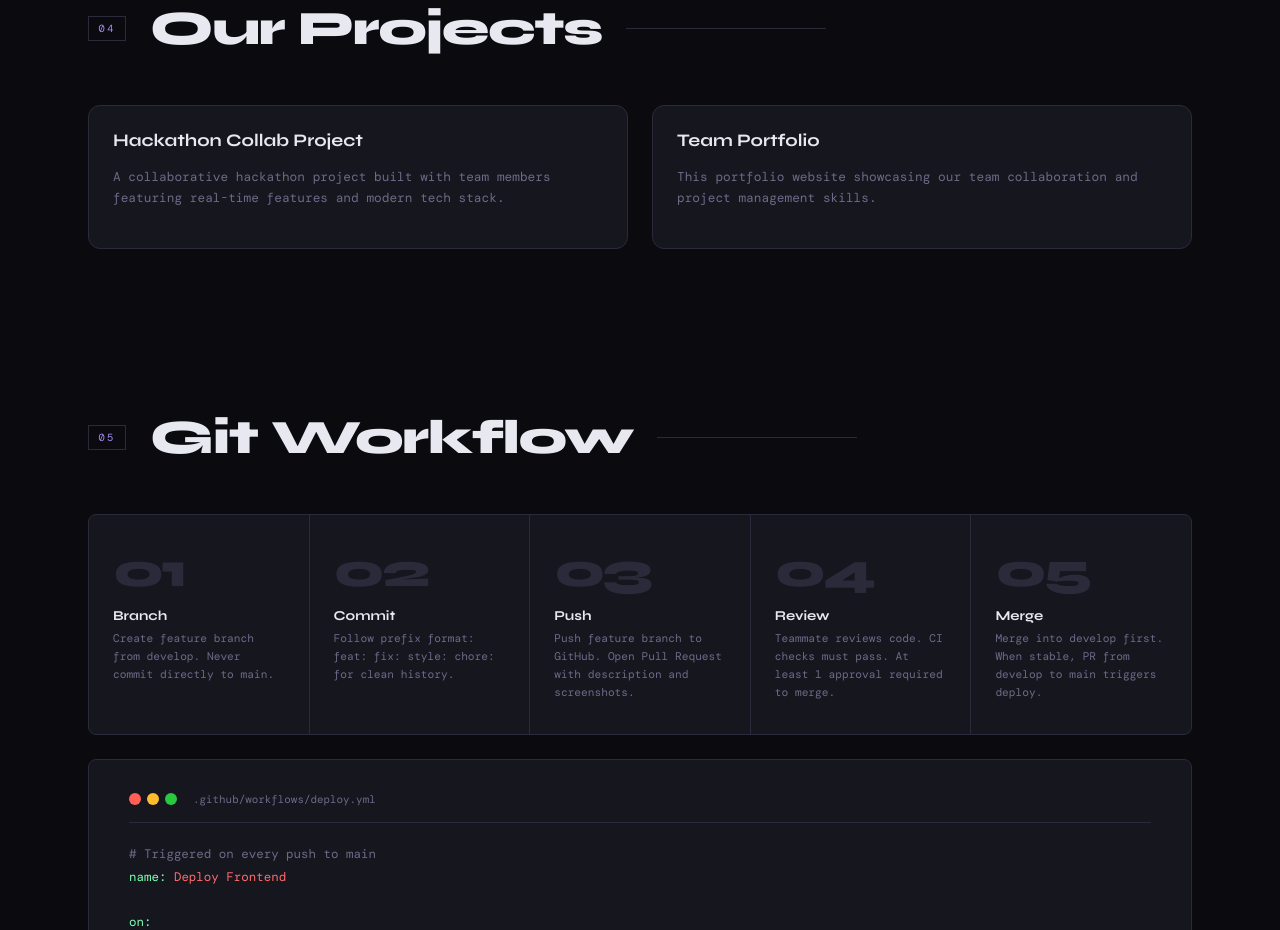
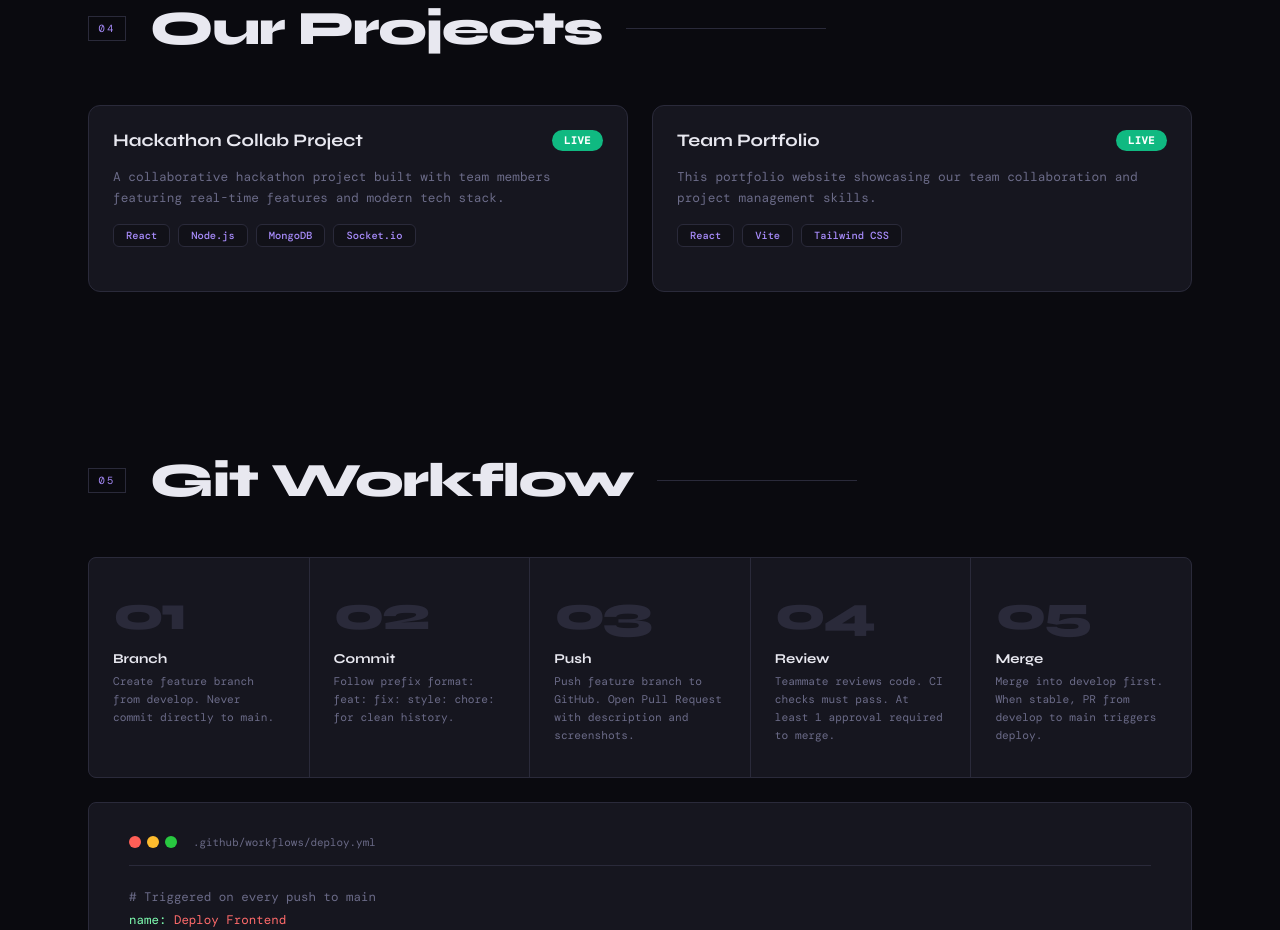
Before and after one commit to priyansunegi-dev0/tbi-team-portfolio, a React (Vite) app: page / in a window 1280 px wide. Shown: the part 3780-4710 px from the top of the page. Built offline with nearby package versions, Linux system fonts and the light colour scheme; a web font is replaced by a local one.

Commit message:
feat: add status badges and tech stack display
- Add live status badges with green/orange indicators
- Implement tech stack tags with purple accent colors
- Create flexible layout with status and title alignment
- Enhance visual hierarchy with proper spacing

```diff
--- a/src/components/TeamPortfolio.jsx
+++ b/src/components/TeamPortfolio.jsx
@@ -543,23 +543,54 @@ export default function TeamPortfolio() {
                 transition: "all 0.3s ease",
                 cursor: "pointer"
               }}>
+                <div style={{ display: "flex", justifyContent: "space-between", alignItems: "flex-start", marginBottom: "1rem" }}>
                   <h3 style={{
                     fontFamily: "'Syne', sans-serif",
                     fontWeight: 700,
                     fontSize: "1.1rem",
                     color: "#e8e8f0",
-                  margin: "0 0 1rem 0"
+                    margin: 0
                   }}>
                     {project.title}
                   </h3>
+                  <span style={{
+                    background: project.status === "Live" ? "#10b981" : "#f59e0b",
+                    color: "#ffffff",
+                    padding: "0.25rem 0.75rem",
+                    borderRadius: 999,
+                    fontSize: "0.65rem",
+                    fontWeight: 600,
+                    textTransform: "uppercase",
+                    letterSpacing: "0.05em"
+                  }}>
+                    {project.status}
+                  </span>
+                </div>
+
                 <p style={{
                   fontSize: "0.8rem",
                   color: "#6b6b88",
                   lineHeight: 1.6,
-                  margin: "0 0 1rem 0"
+                  marginBottom: "1rem"
                 }}>
                   {project.description}
                 </p>
+
+                <div style={{ display: "flex", flexWrap: "wrap", gap: "0.5rem", marginBottom: "1.25rem" }}>
+                  {project.tech.map((tech, techIndex) => (
+                    <span key={techIndex} style={{
+                      background: "#111118",
+                      color: "#a78bfa",
+                      padding: "0.25rem 0.75rem",
+                      borderRadius: 6,
+                      fontSize: "0.65rem",
+                      fontWeight: 500,
+                      border: "1px solid #2a2a3a"
+                    }}>
+                      {tech}
+                    </span>
+                  ))}
+                </div>
               </div>
             ))}
           </div>
```
Lines whose indentation alone changed are shown as unchanged.
